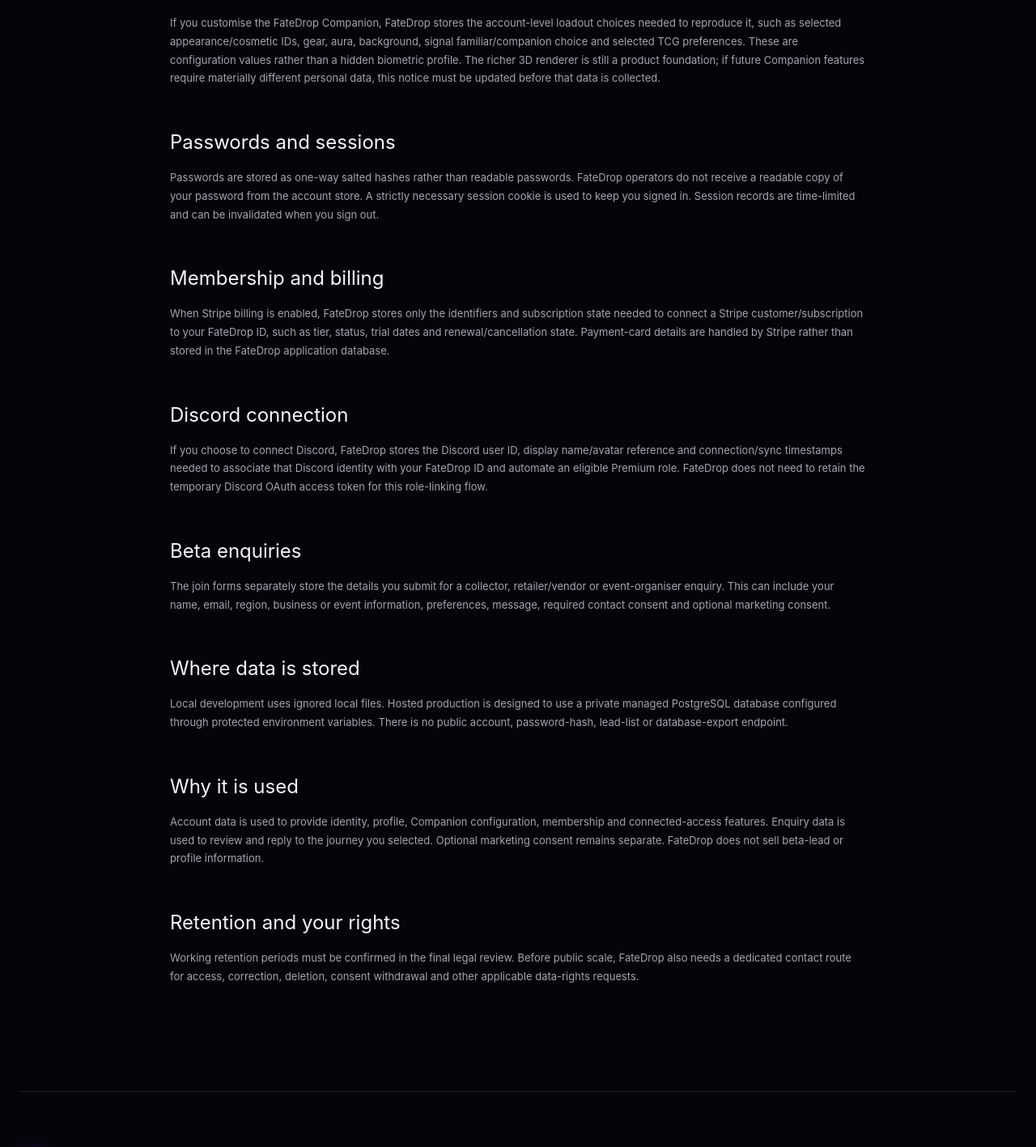
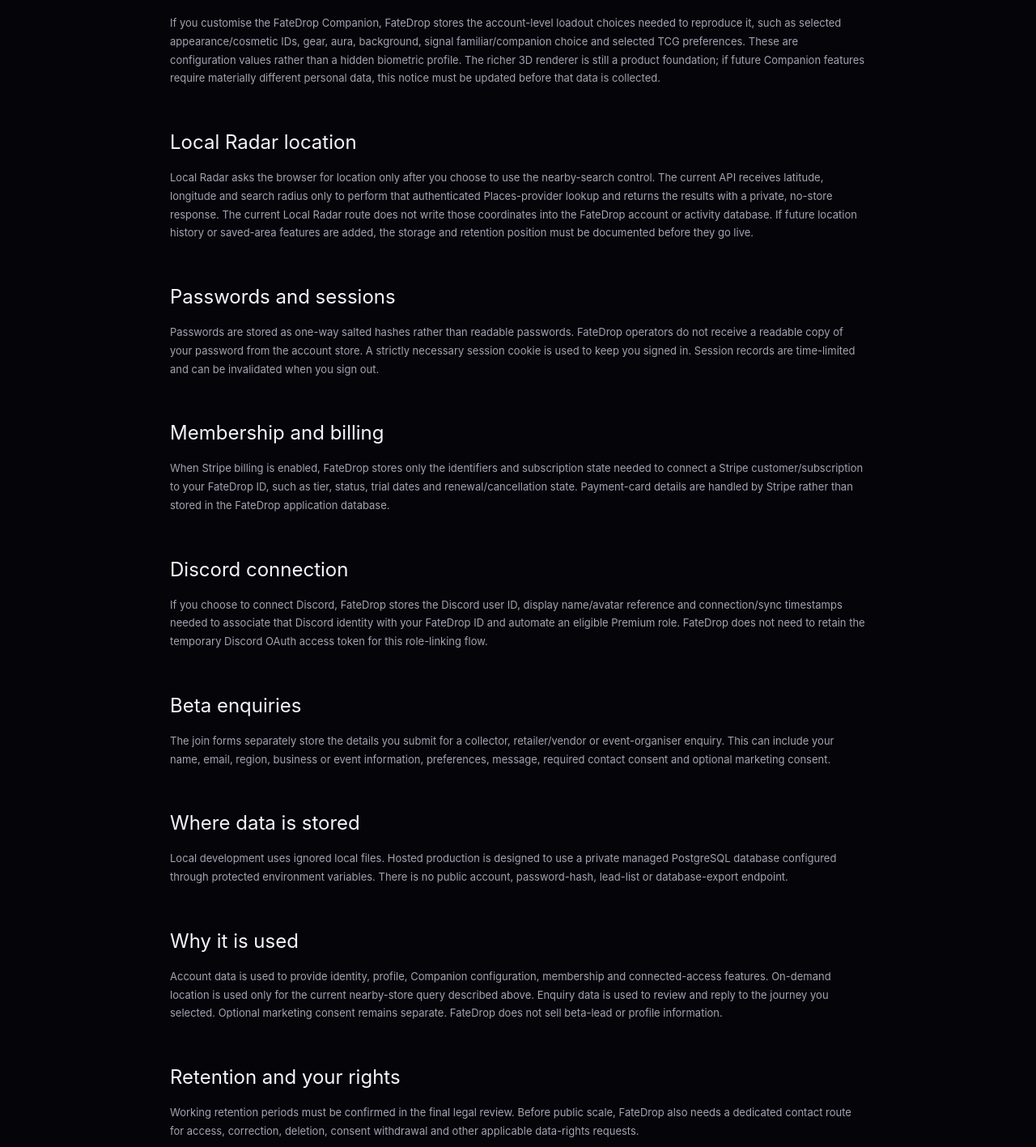
Before and after one commit to Fatez/fatedrop-web, a Next.js app: page /privacy in a window 1280 px wide. Shown: the part 805-2222 px from the top of the page at 81% size. Built offline with nearby package versions, Linux system fonts and the light colour scheme; no server answers.

Commit message:
Document on-demand Local Radar location handling

```diff
--- a/app/privacy/page.tsx
+++ b/app/privacy/page.tsx
@@ -3,7 +3,7 @@
 
 export const metadata: Metadata = {
   title: "Founding Beta Privacy Notice | FateDrop",
-  description: "How FateDrop uses beta enquiries, FateDrop ID profiles, Companion settings, membership and connected Discord information.",
+  description: "How FateDrop uses beta enquiries, FateDrop ID profiles, Companion settings, membership, Local Radar and connected Discord information.",
 };
 
 export default function PrivacyPage() {
@@ -18,6 +18,8 @@
         <p>Preset profile images are stored as a small FateDrop asset reference. If you upload your own profile image, the browser crops and compresses it to a small WebP image before it is stored with your profile. The original source file is not retained by FateDrop.</p>
         <h2>FateDrop Companion</h2>
         <p>If you customise the FateDrop Companion, FateDrop stores the account-level loadout choices needed to reproduce it, such as selected appearance/cosmetic IDs, gear, aura, background, signal familiar/companion choice and selected TCG preferences. These are configuration values rather than a hidden biometric profile. The richer 3D renderer is still a product foundation; if future Companion features require materially different personal data, this notice must be updated before that data is collected.</p>
+        <h2>Local Radar location</h2>
+        <p>Local Radar asks the browser for location only after you choose to use the nearby-search control. The current API receives latitude, longitude and search radius only to perform that authenticated Places-provider lookup and returns the results with a private, no-store response. The current Local Radar route does not write those coordinates into the FateDrop account or activity database. If future location history or saved-area features are added, the storage and retention position must be documented before they go live.</p>
         <h2>Passwords and sessions</h2>
         <p>Passwords are stored as one-way salted hashes rather than readable passwords. FateDrop operators do not receive a readable copy of your password from the account store. A strictly necessary session cookie is used to keep you signed in. Session records are time-limited and can be invalidated when you sign out.</p>
         <h2>Membership and billing</h2>
@@ -29,7 +31,7 @@
         <h2>Where data is stored</h2>
         <p>Local development uses ignored local files. Hosted production is designed to use a private managed PostgreSQL database configured through protected environment variables. There is no public account, password-hash, lead-list or database-export endpoint.</p>
         <h2>Why it is used</h2>
-        <p>Account data is used to provide identity, profile, Companion configuration, membership and connected-access features. Enquiry data is used to review and reply to the journey you selected. Optional marketing consent remains separate. FateDrop does not sell beta-lead or profile information.</p>
+        <p>Account data is used to provide identity, profile, Companion configuration, membership and connected-access features. On-demand location is used only for the current nearby-store query described above. Enquiry data is used to review and reply to the journey you selected. Optional marketing consent remains separate. FateDrop does not sell beta-lead or profile information.</p>
         <h2>Retention and your rights</h2>
         <p>Working retention periods must be confirmed in the final legal review. Before public scale, FateDrop also needs a dedicated contact route for access, correction, deletion, consent withdrawal and other applicable data-rights requests.</p>
       </article>
```
